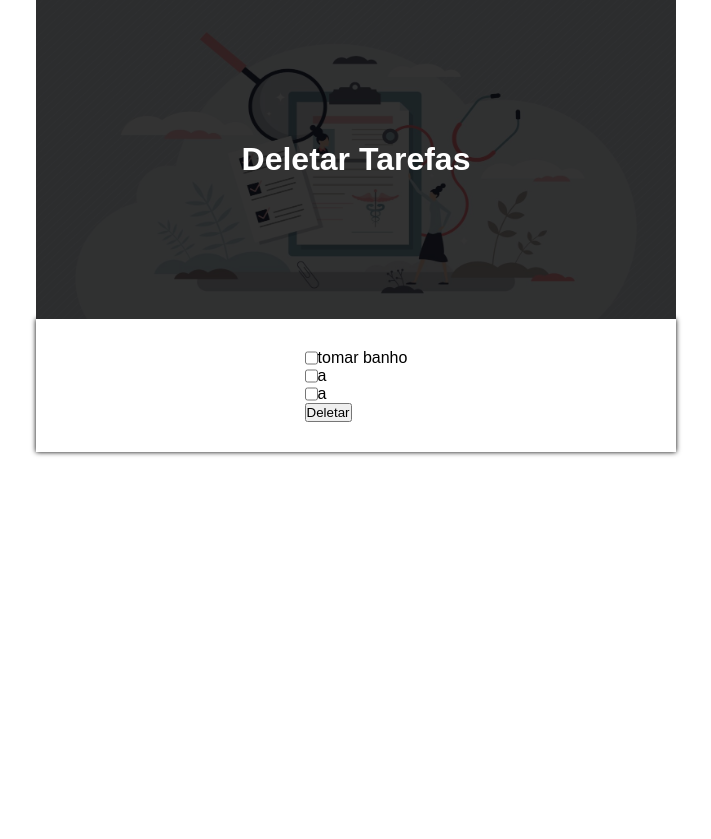
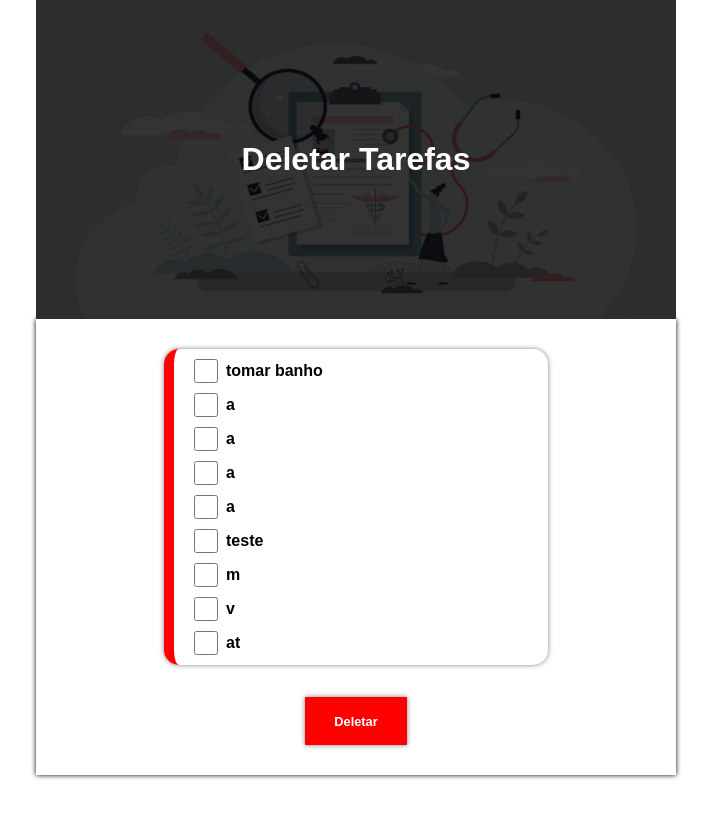
Before and after one commit to vitohzx/gerenciador_de_tarefa, a PHP site: page /delete/deleteTarefa.php in a window 1280 px wide. Shown: the part 65-904 px from the top of the page, without its empty margins (284-995 px from the left). Before the commit the page ends 521 px from the top, so only its background shows below. Run offline with PHP 8.4, Linux system fonts and the light colour scheme.

Commit message:
Add files via upload
atualizado

```diff
--- a/gerenciador/create/create.php
+++ b/gerenciador/create/create.php
@@ -2,6 +2,8 @@
 
 function createTask()
 {
+    include_once("criarTarefa.php");
+
     $nameTask = $_POST['nameTarefa'];
     $descTask = $_POST['descTarefa'];
     $dateTask = $_POST['dataTarefa'];
@@ -38,7 +40,6 @@ function createTask()
 }
 
 if ($_POST) {
-    include_once("criarTarefa.php");
     createTask();
 }
 
--- a/gerenciador/create/criarTarefa.php
+++ b/gerenciador/create/criarTarefa.php
@@ -17,7 +17,7 @@
                 <input type="text" name="nameTarefa" id="" class="inputTxt" placeholder="Digite o nome da tarefa" style="margin-top: 0" required>
                 <input type="text" name="descTarefa" id="" class="inputTxt" placeholder="Digite a descrição da tarefa">
                 <div class="linha">
-                    <input type="date" name="dataTarefa" id="" class="inputDate" required>
+                    <input type="date" name="dataTarefa" id="" class="inputDate">
                     <input type="time" name="timeTarefa" id="" class="inputTime">
                 </div>
                 <input type="submit" value="Criar Tarefa" class="inputCriar">
--- a/gerenciador/create/style.css
+++ b/gerenciador/create/style.css
@@ -78,6 +78,7 @@
     font-weight: bold;
     border: 0;
     box-shadow: 0 0 5px rgba(0, 0, 0, 0.5);
+    cursor: pointer;
 }
 
 input:focus {
--- a/gerenciador/delete/deleteTarefa.php
+++ b/gerenciador/delete/deleteTarefa.php
@@ -14,25 +14,28 @@
         </div>
         <div class="box2">
 
-            <form action="delete.php" method="post">
-
-            </form>
         <?php
             $dadosTarefa = file_get_contents("../tarefas.json");
             $dadosTarefa = json_decode($dadosTarefa, true);
 
             echo '<form action="delete.php" method="post">';
+            echo "<div class='boxtarefa'>";
             if($dadosTarefa != null){
                 foreach($dadosTarefa as $key => $valor){
                     echo ("
                         <div class='linha'>
-                            <input type='checkbox' name='checkboxes[]'> <span> {$valor["name"]} </span>
+                            <label>
+                                <input type='checkbox' name='checkboxes[]' value='{$key}' class='chk'>
+                                <span class='tarefa'> {$valor["name"]} </span>
+                            </label>
                         </div>
+
                     ");
                 }
             }
-            echo '<input type="submit" value="Deletar">';
-            echo '</form>'
+            echo "</div>";
+            echo '<input type="submit" value="Deletar" class="deletar">';
+            echo '</form>';
         ?>
 
         </div>
--- a/gerenciador/delete/style.css
+++ b/gerenciador/delete/style.css
@@ -52,4 +52,64 @@ img {
 
 .linha {
     display: flex;
+    margin-top: 10px;
+    width: 100%;
 }
+
+form {
+    display: flex;
+    flex-direction: column;
+    width: 60%;
+    height: 100%;
+}
+
+.deletar {
+    width: 8vw;
+    height: 6vh;
+    background-color: rgb(255, 0, 0);
+    color: white;
+    font-weight: bold;
+    border: 0;
+    box-shadow: 0 0 5px rgba(0, 0, 0, 0.5);
+    font-size: 80%;
+    margin-top: 4vh;
+    align-self: center;
+    cursor: pointer;
+}
+
+.tarefa {
+    font-weight: bold;
+    overflow: hidden;
+    text-overflow: ellipsis;
+    white-space: nowrap;
+    flex: 1;
+}
+
+label {
+    display: flex;
+    align-items: center;
+    max-width: 100%;
+    white-space: nowrap;
+    overflow: hidden;
+    text-overflow: ellipsis;
+    cursor: pointer;
+}
+
+input[type="checkbox"] {
+    height: 3vh;
+    width: 3vh;
+    margin-right: 8px;
+    cursor: pointer;
+}
+
+.boxtarefa {
+    display: flex;
+    border-left: solid 10px red;
+    padding-left: 20px;
+    padding-bottom: 10px;
+    align-items: center;
+    justify-content: center;
+    flex-direction: column;
+    border-radius: 15px;
+    box-shadow: 0 0 5px rgba(0, 0, 0, 0.5);
+}
--- a/gerenciador/read/style.css
+++ b/gerenciador/read/style.css
@@ -84,7 +84,7 @@ img {
     position: absolute;
     color: white;
     font-weight: bold;
-    font-size: 200%;
+    font-size: 160%;
     z-index: 10;
 }
 
@@ -106,6 +106,7 @@ input {
     border: 0;
     box-shadow: 0 0 5px rgba(0, 0, 0, 0.5);
     font-size: 80%;
+    cursor: pointer;
 }
 
 select {
@@ -116,6 +117,7 @@ select {
     margin-right: 3%;
     font-size: 75%;
     font-weight: bold;
+    cursor: pointer;
 }
 
 select:focus {
--- a/gerenciador/style.css
+++ b/gerenciador/style.css
@@ -79,7 +79,7 @@
     position: absolute;
     color: white;
     font-weight: bold;
-    font-size: 180%;
+    font-size: 150%;
     z-index: 10;
     top: 50%;
     left: 50%;
--- a/gerenciador/tarefas.json
+++ b/gerenciador/tarefas.json
@@ -1,10 +1,10 @@
 {
     "2": {
         "name": "tomar banho",
-        "descricao": "td dia",
-        "data": "2025-06-09",
-        "hora": "18:57",
-        "status": "Atrasada"
+        "descricao": "tomei",
+        "data": "",
+        "hora": "",
+        "status": "Pendente"
     },
     "3": {
         "name": "a",
@@ -19,5 +19,47 @@
         "data": "2025-07-04",
         "hora": "",
         "status": "Pendente"
+    },
+    "6": {
+        "name": "a",
+        "descricao": "",
+        "data": "2025-07-04",
+        "hora": "",
+        "status": "Pendente"
+    },
+    "7": {
+        "name": "a",
+        "descricao": "",
+        "data": "2025-07-04",
+        "hora": "",
+        "status": "Pendente"
+    },
+    "8": {
+        "name": "teste",
+        "descricao": "teste",
+        "data": "2025-06-27",
+        "hora": "22:18",
+        "status": "Pendente"
+    },
+    "9": {
+        "name": "m",
+        "descricao": "",
+        "data": "",
+        "hora": "",
+        "status": "Atrasada"
+    },
+    "10": {
+        "name": "v",
+        "descricao": "",
+        "data": "",
+        "hora": "",
+        "status": "Pendente"
+    },
+    "11": {
+        "name": "at",
+        "descricao": "",
+        "data": "2025-06-12",
+        "hora": "",
+        "status": "Atrasada"
     }
 }
--- a/gerenciador/update/style.css
+++ b/gerenciador/update/style.css
@@ -158,6 +158,7 @@ select, .fechar, .up {
     margin-right: 3%;
     font-size: 75%;
     font-weight: bold;
+    cursor: pointer;
 }
 
 select:focus {
```
Also changed, not shown: gerenciador/delete/delete.php (+14 -13 lines), gerenciador/index.php (+0 -33 lines), gerenciador/read/read.php (+15 -7 lines), gerenciador/update/update.php (+4 -4 lines).
